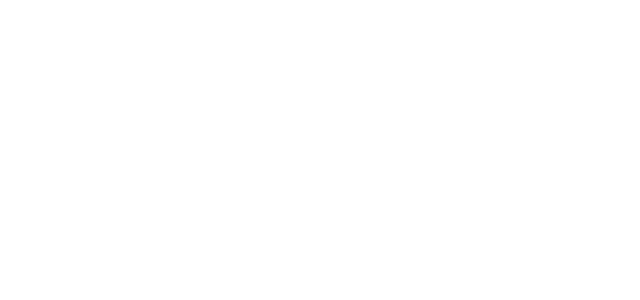
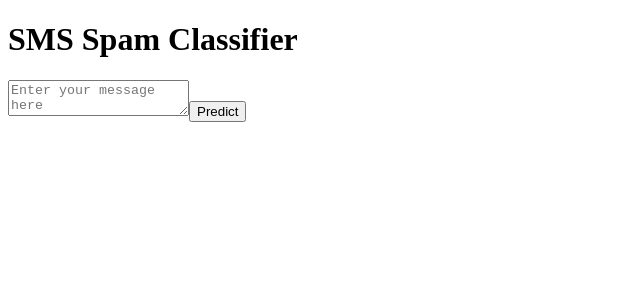
Before and after one commit to adityahacker-1/scam_msg_classifier_hackathon, a React (Vite) app in the folder frontend/email_spam/: page / in a window 1280 px wide. Shown: the top 300 px of the page, without its empty margins (0-640 px from the left). Built offline with nearby package versions, Linux system fonts and the light colour scheme.

Commit message:
Deleted backend folder because i have my backend in ai folder

```diff
--- a/frontend/email_spam/src/App.jsx
+++ b/frontend/email_spam/src/App.jsx
@@ -1,12 +1,31 @@
-import { useState } from 'react'
+import React, { useState } from "react";
+import axios from "axios";
 
 function App() {
+  const [inputText, setInputText] = useState("");
+  const [prediction, setPrediction] = useState("");
+
+  const handleSubmit = async () => {
+    const response = await axios.post("http://127.0.0.1:5000/predict", {
+      sms: inputText
+    });
+
+    setPrediction(response.data.prediction);
+  };
 
   return (
-    <>
+    <div className="App">
+      <h1>SMS Spam Classifier</h1>
+      <textarea
+        value={inputText}
+        onChange={(e) => setInputText(e.target.value)}
+        placeholder="Enter your message here"
+      />
+      <button onClick={handleSubmit}>Predict</button>
 
-    </>
-  )
+      {prediction && <h2>{prediction}</h2>}
+    </div>
+  );
 }
 
-export default App
+export default App;
```
Also changed, not shown: 12 other files (tests, documents, lock files or other folders).
